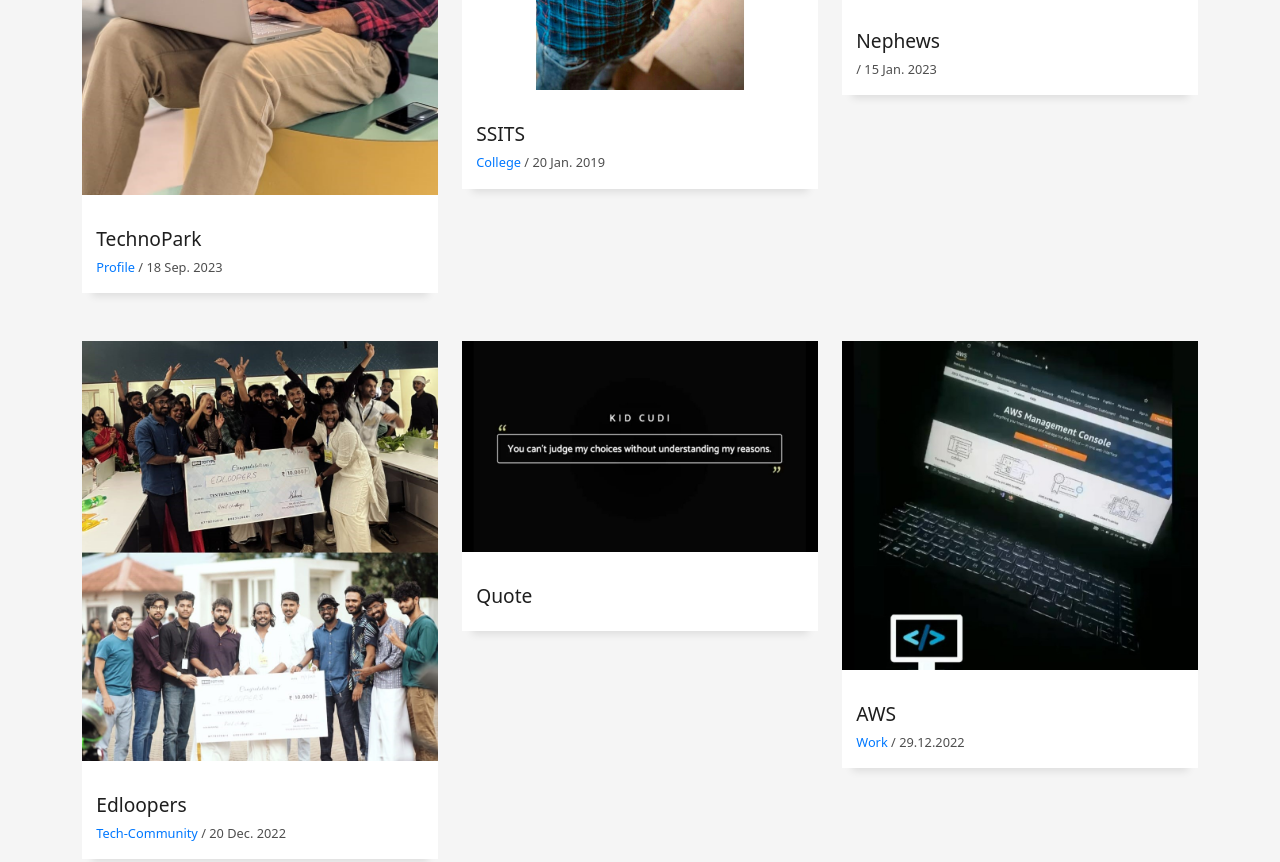
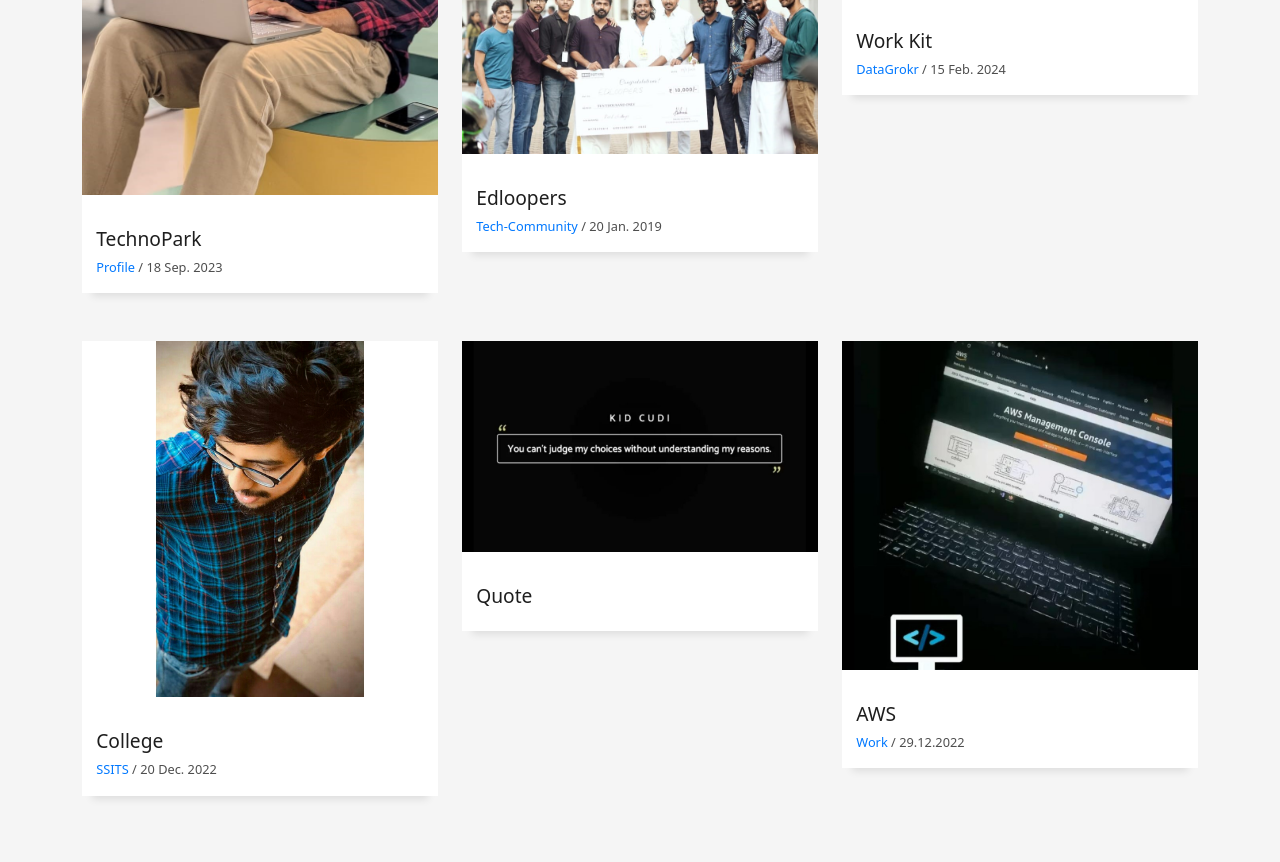
Before and after one commit to nusairc/Personal-Site, a plain HTML site: page index.html in a window 1280 px wide. Shown: the part 3684-4546 px from the top of the page. Drawn offline with nearby package versions, Linux system fonts and the light colour scheme.

Commit message:
Update index.html

```diff
--- a/index.html
+++ b/index.html
@@ -305,17 +305,17 @@ My journey includes founding Edloopers, a community initiative aimed at advancin
           </div>
           <div class="col-md-4">
             <div class="work-box">
-              <a href="assets/img/Personal.jpg" data-gallery="portfolioGallery" class="portfolio-lightbox">
+              <a href="assets/img/loopers.jpg" data-gallery="portfolioGallery" class="portfolio-lightbox">
                 <div class="work-img">
-                  <img src="assets/img/Personal.jpg" alt="" class="img-fluid">
+                  <img src="assets/img/loopers.jpg" alt="" class="img-fluid">
                 </div>
               </a>
               <div class="work-content">
                 <div class="row">
                   <div class="col-sm-8">
-                    <h2 class="w-title">SSITS</h2>
+                    <h2 class="w-title">Edloopers</h2>
                     <div class="w-more">
-                      <span class="w-ctegory">College</span> / <span class="w-date">20 Jan. 2019</span>
+                      <span class="w-ctegory">Tech-Community</span> / <span class="w-date">20 Jan. 2019</span>
                     </div>
                   </div>
                   <!-- <div class="col-sm-4">
@@ -337,9 +337,9 @@ My journey includes founding Edloopers, a community initiative aimed at advancin
               <div class="work-content">
                 <div class="row">
                   <div class="col-sm-8">
-                    <h2 class="w-title">Nephews</h2>
+                    <h2 class="w-title">Work Kit</h2>
                     <div class="w-more">
-                      <span class="w-ctegory"></span> / <span class="w-date">15 Jan. 2023</span>
+                      <span class="w-ctegory">DataGrokr</span> / <span class="w-date">15 Feb. 2024</span>
                     </div>
                   </div>
                   <!-- <div class="col-sm-4">
@@ -353,17 +353,17 @@ My journey includes founding Edloopers, a community initiative aimed at advancin
           </div>
           <div class="col-md-4">
             <div class="work-box">
-              <a href="assets/img/loopers.jpg" data-gallery="portfolioGallery" class="portfolio-lightbox">
+              <a href="assets/img/Personal.jpg" data-gallery="portfolioGallery" class="portfolio-lightbox">
                 <div class="work-img">
-                  <img src="assets/img/loopers.jpg" alt="" class="img-fluid">
+                  <img src="assets/img/Personal.jpg" alt="" class="img-fluid">
                 </div>
               </a>
               <div class="work-content">
                 <div class="row">
                   <div class="col-sm-8">
-                    <h2 class="w-title">Edloopers</h2>
+                    <h2 class="w-title">College</h2>
                     <div class="w-more">
-                      <span class="w-ctegory">Tech-Community</span> / <span class="w-date">20 Dec. 2022</span>
+                      <span class="w-ctegory">SSITS</span> / <span class="w-date">20 Dec. 2022</span>
                     </div>
                   </div>
                   <!-- <div class="col-sm-4">
```
